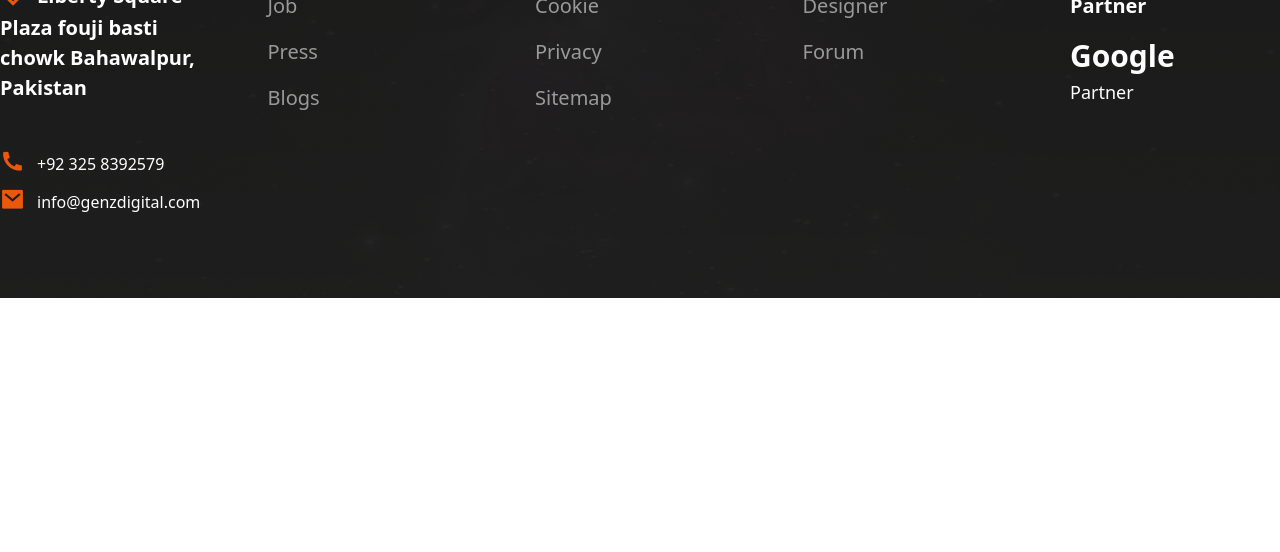
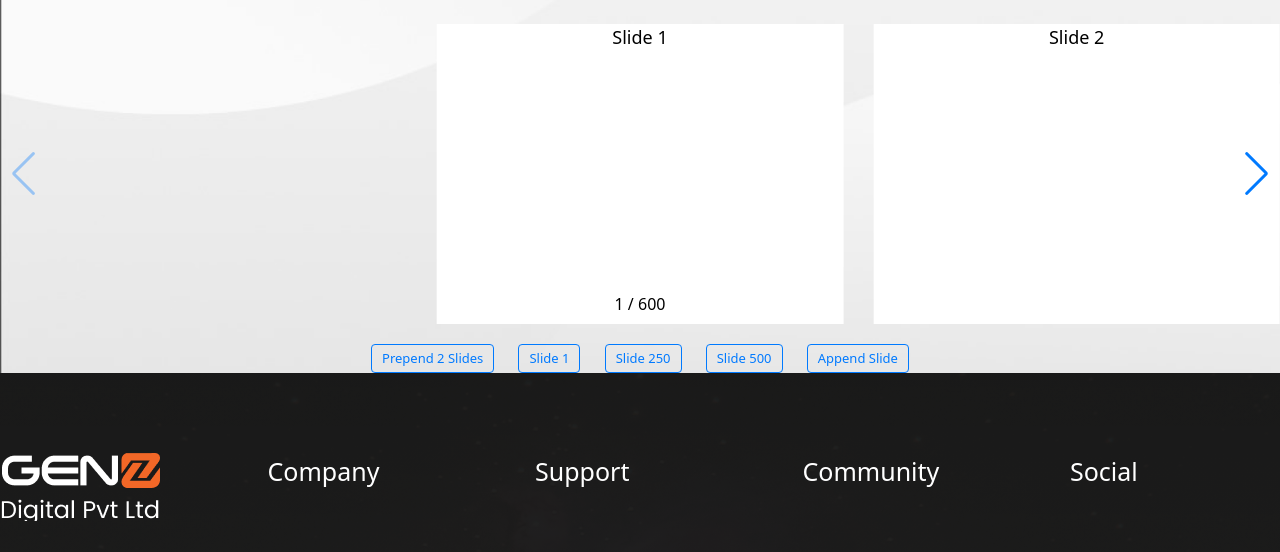
Before and after one commit to mohibullah7/Genz-website, a website: page src/index.html in a window 1280 px wide. Shown: the part 4698-5250 px from the top of the page. Before the commit the page ends 4996 px from the top, so only its background shows below. Drawn offline with nearby package versions, Linux system fonts and the light colour scheme.

Commit message:
today work

```diff
--- a/src/index.html
+++ b/src/index.html
@@ -9,6 +9,10 @@
   <link
     href="https://cdn.jsdelivr.net/npm/remixicon@4.3.0/fonts/remixicon.css"
     rel="stylesheet"
+/>
+<link
+  rel="stylesheet"
+  href="https://cdn.jsdelivr.net/npm/swiper@11/swiper-bundle.min.css"
 />
 </head>
 <body>
@@ -378,10 +382,16 @@
   </div>
 </section>
 
-<section>
+<section class="pb-16">
   <div class="w-full bg-img2">
     <div class="container mx-auto">
       <div class="flex lg:gap-14 md:gap-8 gap-6  w-[100%] flex-wrap ">
+
+        <div class="flex justify-center items-center  md:w-[45%] w-[100%]">
+          <div class="p-10">
+            <img src="/src/images/boy-image.png" alt="">
+          </div>
+        </div>
         <div class="md:w-[45%] w-[100%]">
           <div class="flex flex-col md:justify-normal justify-center md:items-start items-center gap-5 w-[80%]">
             <h2 class="text-[2rem] font-bold">Benefits</h2>
@@ -419,16 +429,42 @@
             </div>
           </div>
         </div>
-        <div class="flex justify-center items-center  md:w-[45%] w-[100%]">
-          <div class="p-10">
-            <img src="/src/images/boy-image.png" alt="">
-          </div>
-        </div>
       </div>
     </div>
   </div>
 </section>
 
+<section class="pt-5">
+  <div class="w-full bg-img3">
+    <div class="container mx-auto">
+      <div class="w-full flex justify-center items-center flex-col gap-10">
+        <div class="flex justify-center items-center gap-5 flex-col">
+          <h3 class="text-orange-600 text-[1.5rem] font-semibold">Testinomials</h3>
+          <h1 class="font-bold text-[2.5rem]">People Love working with us </h1>
+        </div>
+        <div class="w-full">
+          <div class="swiper">
+            <div class="swiper-wrapper"></div>
+            <!-- Add Pagination -->
+            <div class="swiper-pagination"></div>
+            <!-- Add Arrows -->
+            <div class="swiper-button-next"></div>
+            <div class="swiper-button-prev"></div>
+          </div>
+          <p class="append-buttons">
+            <a href="#" class="prepend-2-slides">Prepend 2 Slides</a>
+            <a href="#" class="slide-1">Slide 1</a>
+            <a href="#" class="slide-250">Slide 250</a>
+            <a href="#" class="slide-500">Slide 500</a>
+            <a href="#" class="append-slide">Append Slide</a>
+          </p>
+
+        </div>
+      </div>
+    </div>
+
+  </div>
+</section>
 
   <footer>
     <div class="w-full footer-bg-image bg-cover md:py-20 py-5 ">
@@ -531,6 +567,8 @@
     </div>
   </footer>
 
+  <script src="https://cdn.jsdelivr.net/npm/swiper@11/swiper-bundle.min.js"></script>
   <script src="/src/script.js"></script>
+
 </body>
 </html>
--- a/src/script.js
+++ b/src/script.js
@@ -24,3 +24,69 @@ workToggle.addEventListener('click', function (e) {
   workDropdown.classList.toggle('hidden'); // Toggle work dropdown visibility
   servicesDropdown.classList.add('hidden'); // Hide services dropdown if it's open
 });
+
+
+
+
+let appendNumber = 600;
+let prependNumber = 1;
+const swiper = new Swiper('.swiper', {
+  slidesPerView: 3,
+  centeredSlides: true,
+  spaceBetween: 30,
+  pagination: {
+    el: '.swiper-pagination',
+    type: 'fraction',
+  },
+  navigation: {
+    nextEl: '.swiper-button-next',
+    prevEl: '.swiper-button-prev',
+  },
+  virtual: {
+    slides: (function () {
+      const slides = [];
+      for (var i = 0; i < 600; i += 1) {
+        slides.push('Slide ' + (i + 1));
+      }
+      return slides;
+    })(),
+  },
+});
+
+document
+  .querySelector('.slide-1')
+  .addEventListener('click', function (e) {
+    e.preventDefault();
+    swiper.slideTo(0, 0);
+  });
+
+document
+  .querySelector('.slide-250')
+  .addEventListener('click', function (e) {
+    e.preventDefault();
+    swiper.slideTo(249, 0);
+  });
+
+document
+  .querySelector('.slide-500')
+  .addEventListener('click', function (e) {
+    e.preventDefault();
+    swiper.slideTo(499, 0);
+  });
+
+document
+  .querySelector('.prepend-2-slides')
+  .addEventListener('click', function (e) {
+    e.preventDefault();
+    swiper.virtual.prependSlide([
+      'Slide ' + --prependNumber,
+      'Slide ' + --prependNumber,
+    ]);
+  });
+
+document
+  .querySelector('.append-slide')
+  .addEventListener('click', function (e) {
+    e.preventDefault();
+    swiper.virtual.appendSlide('Slide ' + ++appendNumber);
+  });
--- a/src/style.css
+++ b/src/style.css
@@ -35,3 +35,37 @@
   background-image: url(/src/images/genz\ black\ bg\ 1.png);
   background-size: cover;
  }
+ .bg-img3{
+  background-image: url(/src/images/genz\ white\ bg\ 2.png);
+  background-size: cover;
+ }
+ .swiper {
+  width: 100%;
+  height: 300px;
+  margin: 20px auto;
+}
+.swiper-slide {
+  text-align: center;
+  font-size: 18px;
+  background: #fff;
+  display: flex;
+  flex-wrap: wrap;
+  justify-content: center;
+  align-items: center;
+}
+
+.append-buttons {
+  text-align: center;
+  margin-top: 20px;
+}
+
+.append-buttons a {
+  display: inline-block;
+  border: 1px solid #007aff;
+  color: #007aff;
+  text-decoration: none;
+  padding: 4px 10px;
+  border-radius: 4px;
+  margin: 0 10px;
+  font-size: 13px;
+}
```
Also changed, not shown: src/images/genz white bg 2.png (added), src/output.css.
